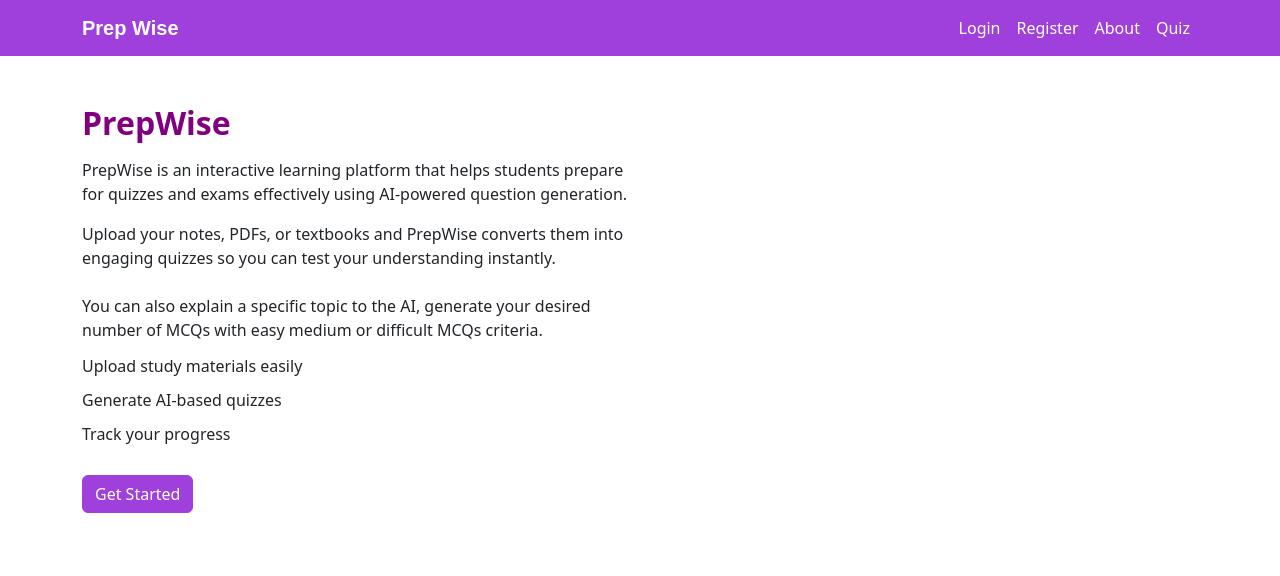
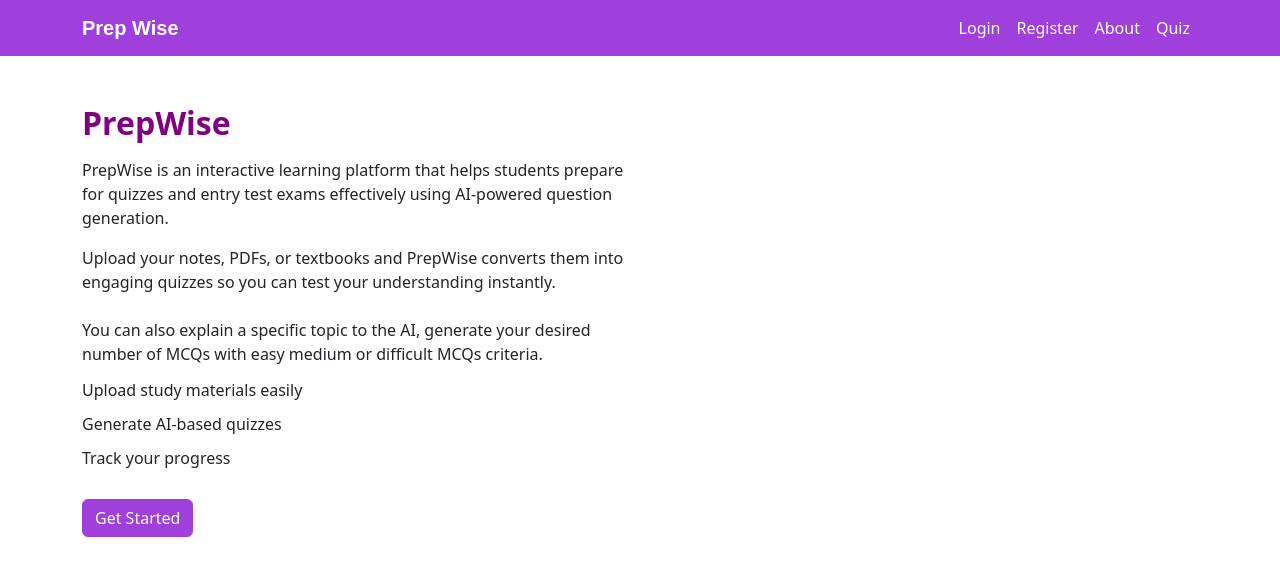
Before and after one commit to ManoFayyaz/MCQ-GenAI, a React (Create React App) app in the folder frontend/quiz_app/: page /about in a window 1280 px wide. Shown: the top 576 px of the page. Built offline with nearby package versions, Linux system fonts and the light colour scheme.

Commit message:
about js text

```diff
--- a/frontend/quiz_app/src/components/About.js
+++ b/frontend/quiz_app/src/components/About.js
@@ -16,7 +16,7 @@ export default function About() {
 
           <p>
             PrepWise is an interactive learning platform that helps students prepare for quizzes
-            and exams effectively using AI-powered question generation.
+            and entry test exams effectively using AI-powered question generation.
           </p>
 
           <p>
```
